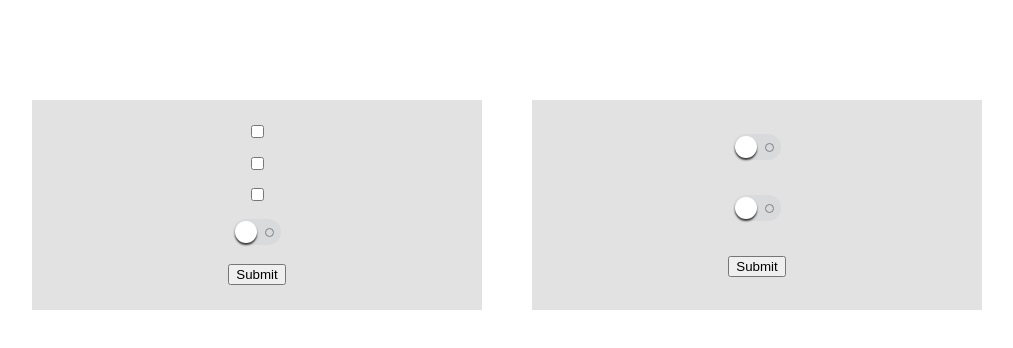
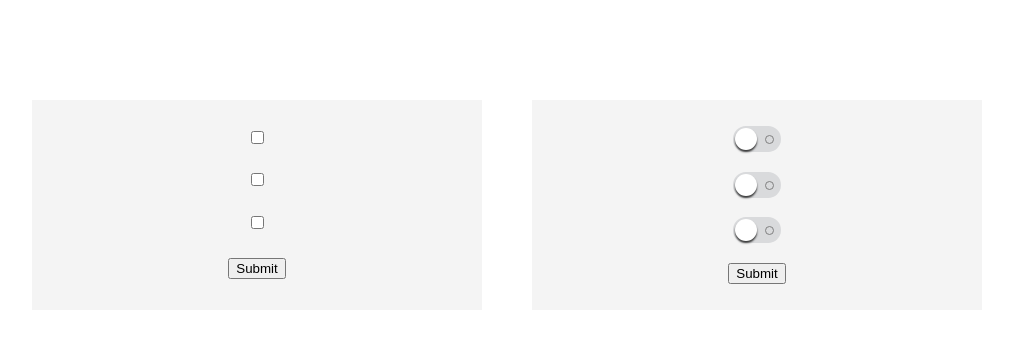
Before and after one commit to Weedjeez/switch-button, a plain HTML site: page index.html in a window 1280 px wide. Shown: the whole page, without its empty margins (133-1146 px from the left). Drawn offline with Linux system fonts and the light colour scheme.

Commit message:
Update index.html

```diff
--- a/index.html
+++ b/index.html
@@ -21,7 +21,7 @@
             margin: auto;
             display: flex;
             flex-direction: column;
-            background: #e2e2e2;
+            background: #f4f4f4;
         }
         input{
             margin: auto;
@@ -37,11 +37,11 @@
     <input type="checkbox" name="test"/><br />
     <input type="checkbox" name="test2"/><br />
     <input type="checkbox" name="test3"/><br />
-    <input type="checkbox" class="switch-button" name="test4" id="test4"/><br />
     <input type="submit" />
 </form>
 <!-- Modified inputs -->
 <form method="get" action="index.html">
+    <input type="checkbox" class="switch-button" name="test4" id="test4"/><br />
     <input type="checkbox" class="switch-button" name="test5" id="test5"/><br />
     <input type="checkbox" class="switch-button" name="test6" id="test6"/><br />
     <input type="submit" />
```
